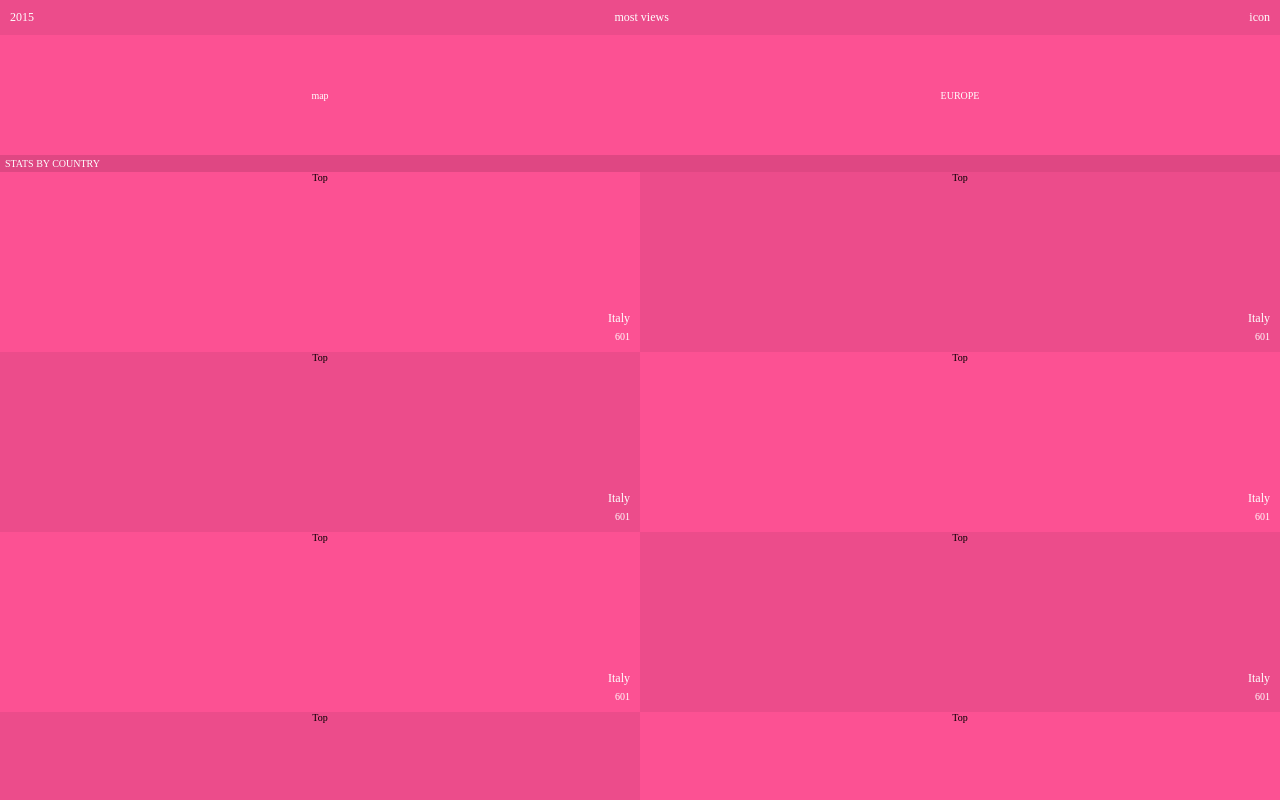
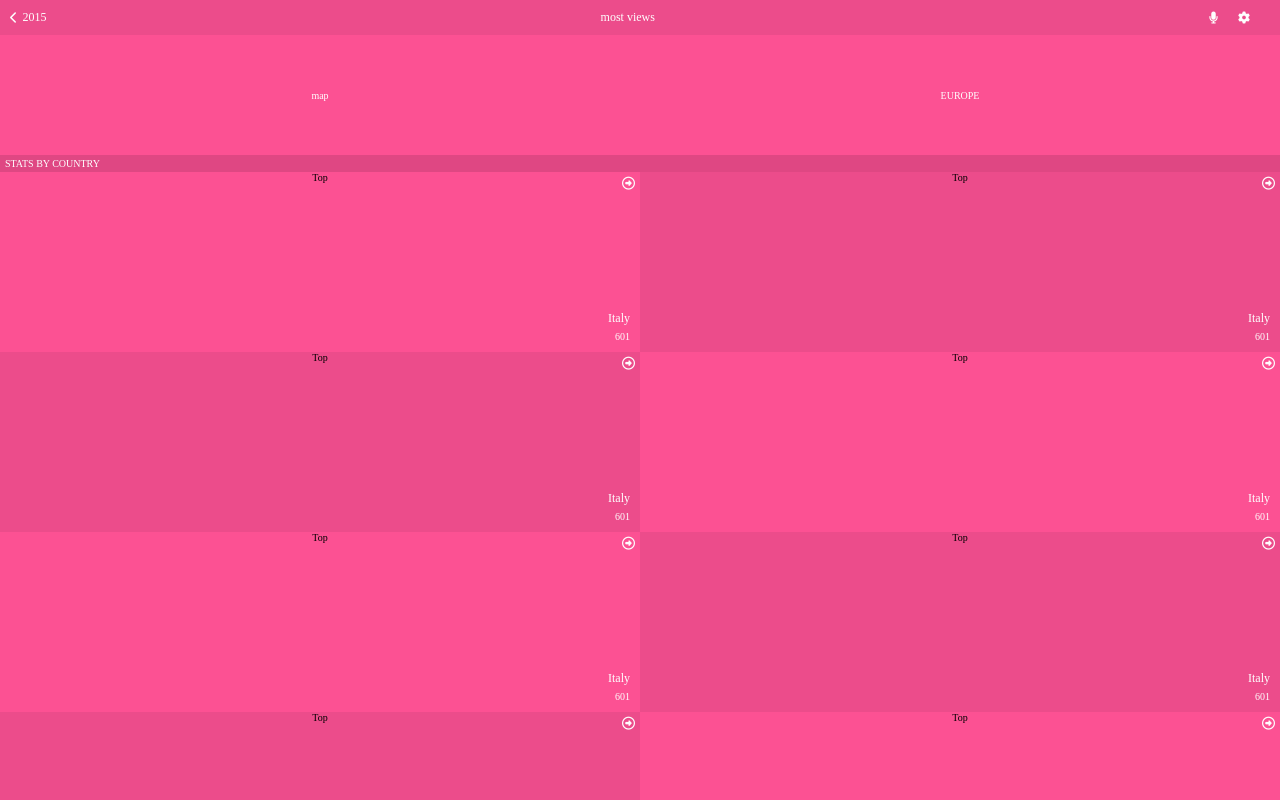
Before and after one commit to HabibPayenda/Countries, a React (Create React App) app: page / in a window 1280 px wide. Shown: the top 800 px of the page. Built offline with nearby package versions, Linux system fonts and the light colour scheme.

Commit message:
Adds icons

```diff
--- a/public/index.html
+++ b/public/index.html
@@ -9,6 +9,11 @@
       name="description"
       content="Web site created using create-react-app"
     />
+    <link
+      href="https://fonts.googleapis.com/css2?family=Roboto+Slab:wght@300;400;700&display=swap"
+      rel="stylesheet"
+    />
+    <script src="https://kit.fontawesome.com/105bcdf182.js" crossorigin="anonymous"></script>
     <link rel="apple-touch-icon" href="%PUBLIC_URL%/logo192.png" />
     <!--
       manifest.json provides metadata used when your web app is installed on a
--- a/src/components/Navbar/index.js
+++ b/src/components/Navbar/index.js
@@ -4,13 +4,13 @@ function Navbar() {
   return (
     <div className="navbar">
       <div className="navbar-right">
+        <i className="fa-solid fa-chevron-left" />
         2015
       </div>
-      <div className="navbar-middle">
-        most views
-      </div>
-      <div className="navbar=left">
-        icon
+      <div className="navbar-middle">most views</div>
+      <div className="navbar-left">
+        <i className="fa-solid fa-microphone" />
+        <i className="fa-solid fa-gear" />
       </div>
     </div>
   );
--- a/src/index.css
+++ b/src/index.css
@@ -40,6 +40,19 @@
   background-color: var(--color-pink-dark);
 }
 
+.navbar-right {
+  display: flex;
+  align-items: center;
+  justify-content: center;
+  gap: 0.5rem;
+}
+
+.navbar-left {
+  display: flex;
+  margin-right: 2rem;
+  gap: 2rem;
+}
+
 .header {
   display: flex;
   align-items: center;
@@ -78,12 +91,21 @@
   justify-content: center;
   height: 100%;
   width: 100%;
+  position: relative;
 }
 
 .homeCardTop {
   flex: 4;
   width: 100%;
   text-align: center;
+}
+
+.cardIcon {
+  position: absolute;
+  top: 0.5rem;
+  right: 0.5rem;
+  color: var(--color-light);
+  font-size: 1.3rem;
 }
 
 .homeCardBottom {
--- a/src/screens/HomeScreen/components/Card.js
+++ b/src/screens/HomeScreen/components/Card.js
@@ -11,6 +11,7 @@ function Card({ color }) {
   return (
     <div className={`homeCard ${color[0]}`}>
       <div className="homeCardTop">
+        <i className="fa-regular fa-circle-right cardIcon" />
         Top
       </div>
       <div className="homeCardBottom">
```
